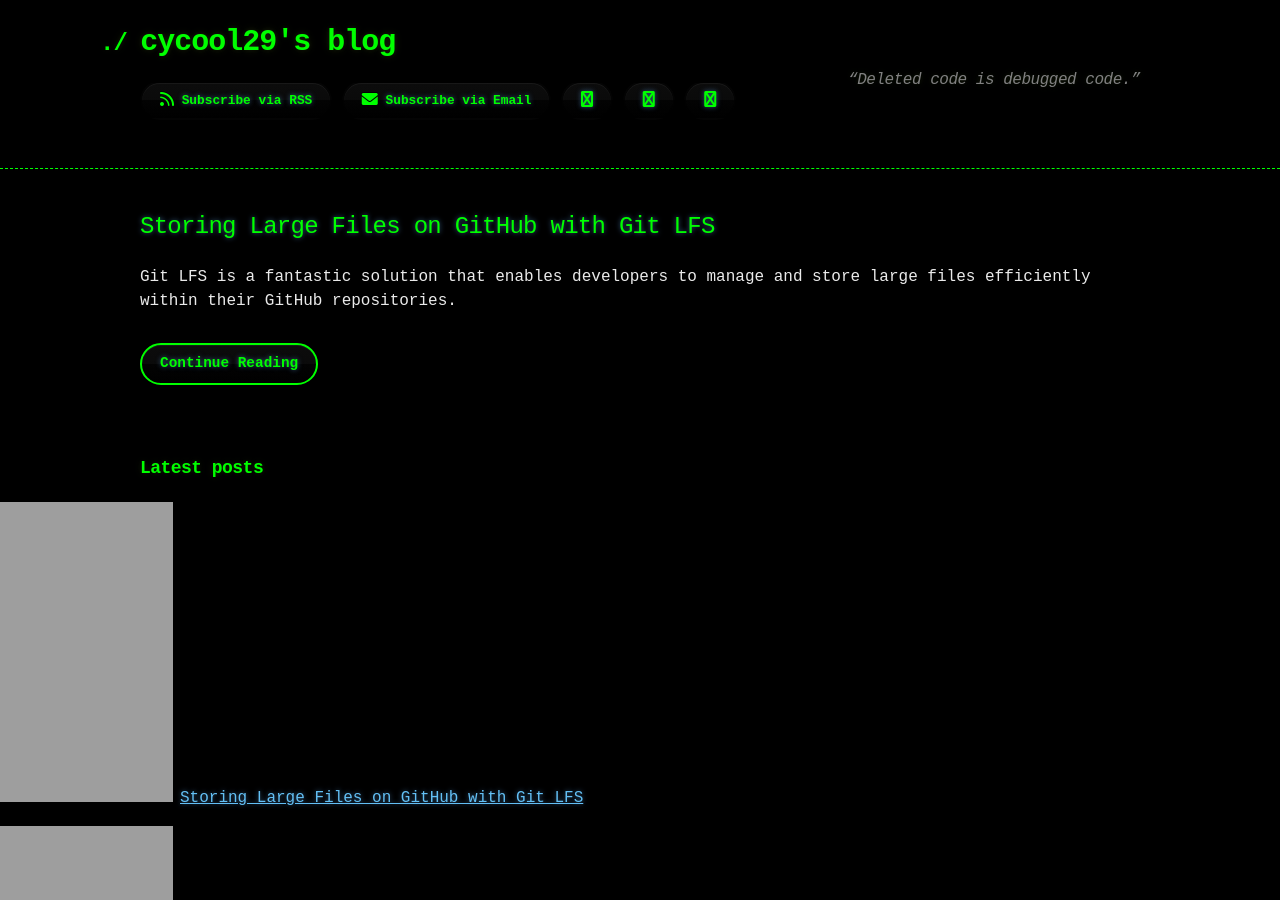
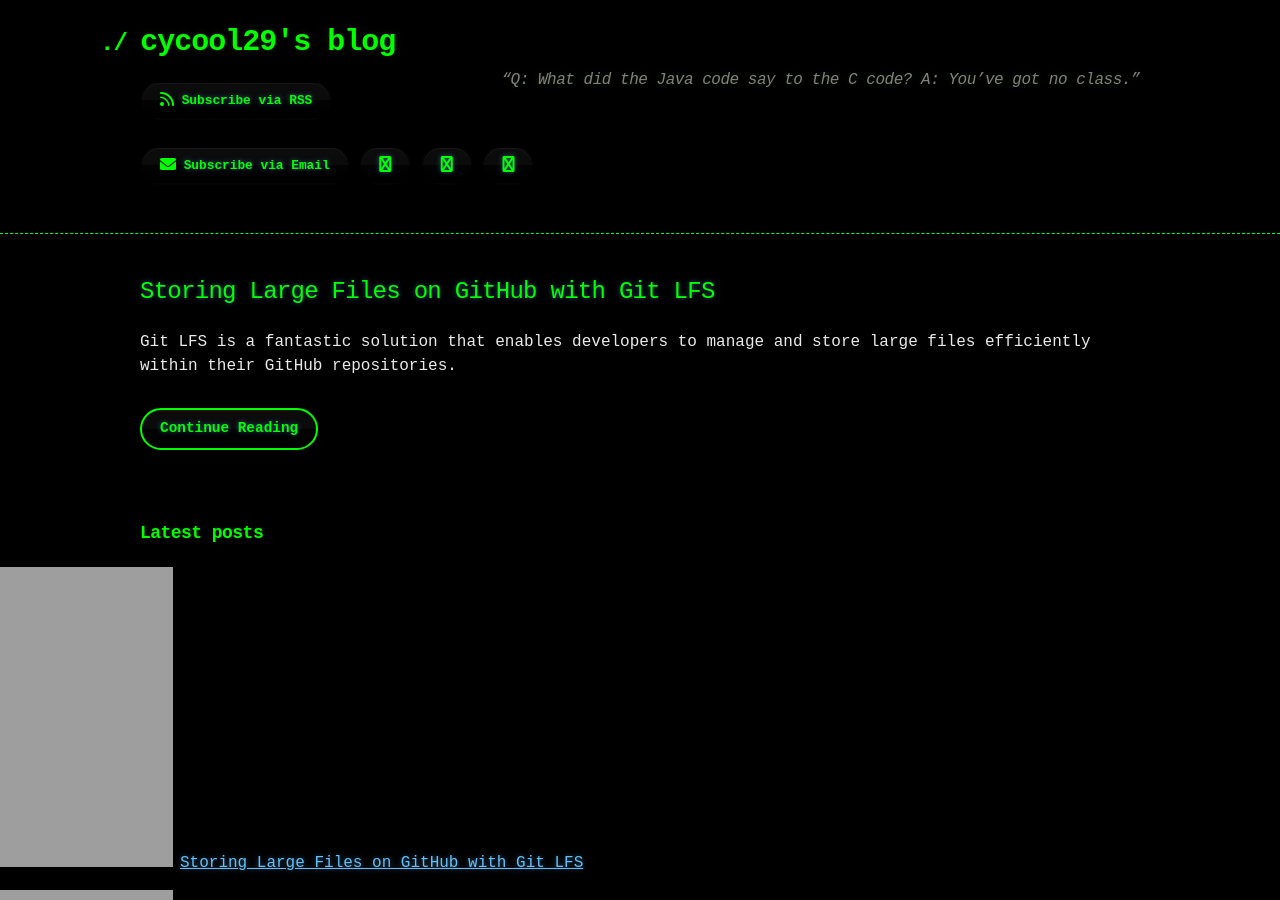
Before and after one commit to cycool29/cycool29.github.io, a Jekyll site: the page built from index.md, in a window 1280 px wide and 900 px high. Built offline with Jekyll 4.4.1, drawn with Linux system fonts in a browser that asks for light colours; a style sheet for code colours, icons or effects is not loaded.

Commit message:
Update quotes

```diff
--- a/_config.yml
+++ b/_config.yml
@@ -1,5 +1,5 @@
 title: cycool29's blog
-description: "“Deleted code is debugged code.” "
+description: "“Q: What did the Java code say to the C code? A: You’ve got no class.” "
 bio: A high school student. Intermediate in Python, Git, Bash. Learning JavaScript. He/Him. "
 author: cycool29
 url: https://cycool29.github.io
```
